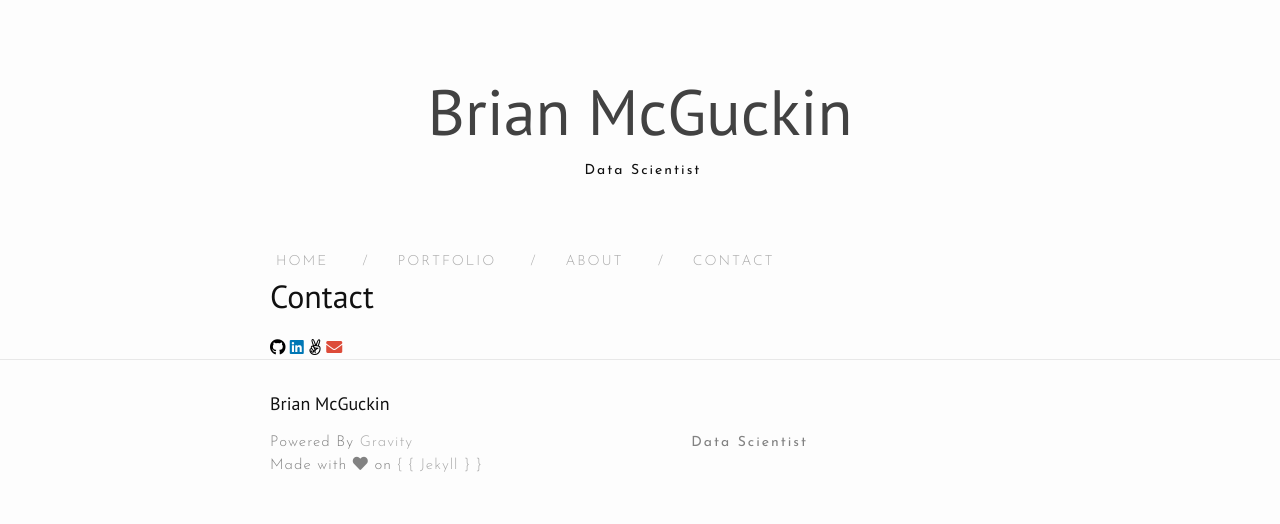
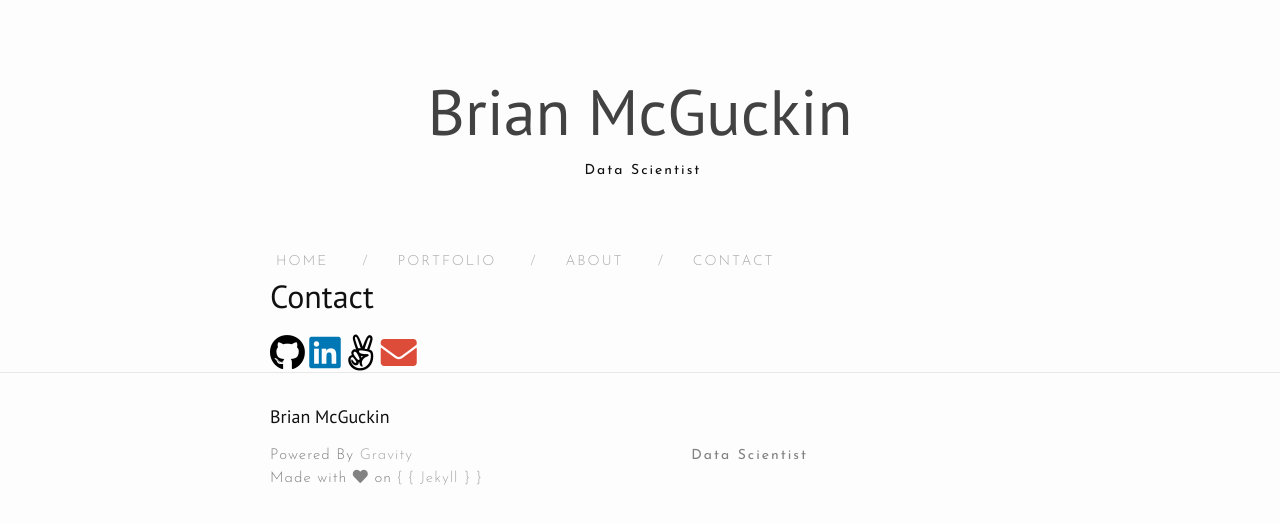
Before and after one commit to brianmcguckin/brianmcguckin.github.io, a Jekyll site: the page built from contact.md, in a window 1280 px wide. Shown: the top 524 px of the page. Built offline with Jekyll 4.4.1, drawn with Linux system fonts in a browser that asks for light colours; nearby versions of some CDN libraries.

Commit message:
hopefully last icons commit

```diff
--- a/contact.md
+++ b/contact.md
@@ -12,18 +12,18 @@ order: 3
 
 <body>
 <a href="https://github.com/brianmcguckin">
-  <i class="fab fa-github" style="size:36px;color:black"></i>
+  <i class="fab fa-github" style="font-size:36px;color:black"></i>
 </a>
 
 <a href="https://www.linkedin.com/in/bmcguckin/">
-  <i class="fab fa-linkedin" style="size:36px;color:#0077B5"></i>
+  <i class="fab fa-linkedin" style="font-size:36px;color:#0077B5"></i>
 </a>
 
 <a href="https://angel.co/brianmcguckin">
-  <i class="fab fa-angellist" style="size:36px;color:black"></i>
+  <i class="fab fa-angellist" style="font-size:36px;color:black"></i>
 </a>
 
 <a href="mailto:bmcguckin87@gmail.com">
-  <i class="fas fa-envelope" style="size:36px;color:#dd4b39"></i>
+  <i class="fas fa-envelope" style="font-size:36px;color:#dd4b39"></i>
 </a>
 </body>
```
